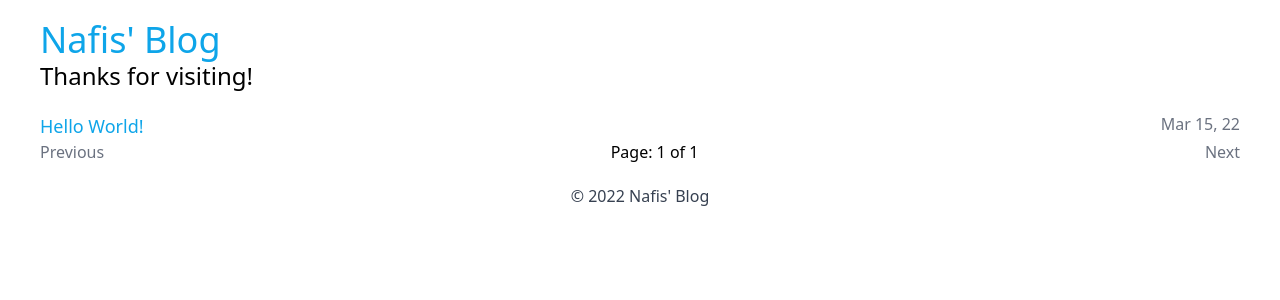
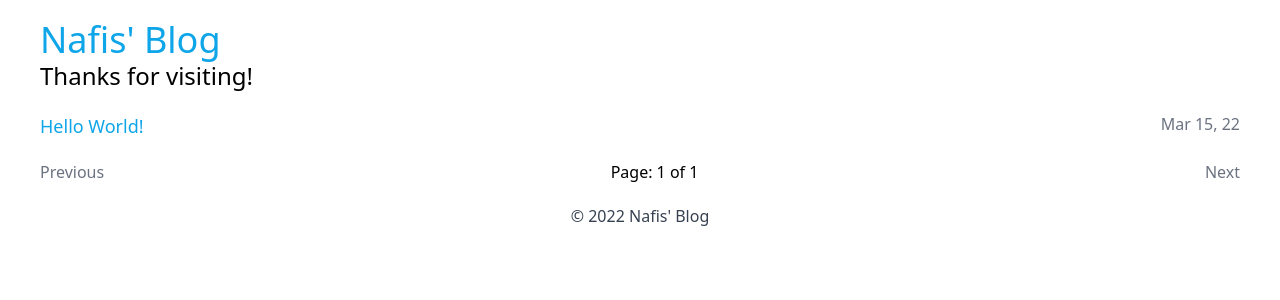
Before and after one commit to mnafisalmukhdi1/blog, a Jekyll site: the page built from index.html, in a window 1280 px wide. Shown: the top 300 px of the page. Built offline with Jekyll 4.4.1, drawn with Linux system fonts in a browser that asks for light colours; nearby versions of some CDN libraries; the list of posts is cut into pages by our own code.

Commit message:
Update index.html

```diff
--- a/index.html
+++ b/index.html
@@ -13,7 +13,7 @@ title: "Home"
   {% endfor %}
 
 <!-- Pagination links -->
-<div class="flex justify-between">
+<div class="flex justify-between my-5">
   {% if paginator.previous_page %}
     <a href="{{ paginator.previous_page_path }}" class="order-1">
       Previous
```
